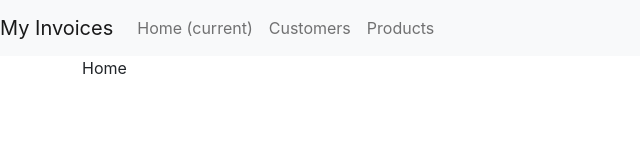
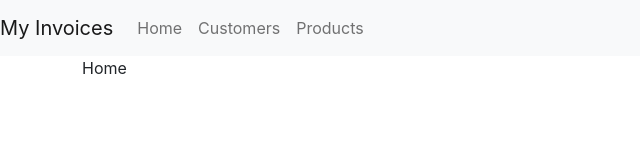
Before and after one commit to dvelez1/my-invoices-app, a React (Create React App) app: page / in a window 1280 px wide. Shown: the top 160 px of the page, without its empty margins (0-640 px from the left). Built offline with nearby package versions, Linux system fonts and the light colour scheme.

Commit message:
Navbar Link Implementation

```diff
--- a/src/components/Navbar.tsx
+++ b/src/components/Navbar.tsx
@@ -1,12 +1,14 @@
 import React from "react";
+import { Link } from "react-router-dom";
 
 export const Navbar = () => {
   return (
     <div>
       <nav className="navbar navbar-expand-lg navbar-light bg-light">
-        <a className="navbar-brand" href="#">
+        <Link className="navbar-brand" to="/">
           My Invoices
-        </a>
+        </Link>
+
         <button
           className="navbar-toggler"
           type="button"
@@ -20,20 +22,20 @@
         </button>
         <div className="collapse navbar-collapse" id="navbarText">
           <ul className="navbar-nav mr-auto">
-            <li className="nav-item active">
-              <a className="nav-link" href="#">
-                Home <span className="sr-only">(current)</span>
-              </a>
+            <li className="nav-item">
+              <Link className="nav-link" to="/">
+                Home
+              </Link>
             </li>
             <li className="nav-item">
-              <a className="nav-link" href="#">
+              <Link className="nav-link" to="/customer">
                 Customers
-              </a>
+              </Link>
             </li>
             <li className="nav-item">
-              <a className="nav-link" href="#">
+              <Link className="nav-link" to="/product">
                 Products
-              </a>
+              </Link>
             </li>
           </ul>
         </div>
```
